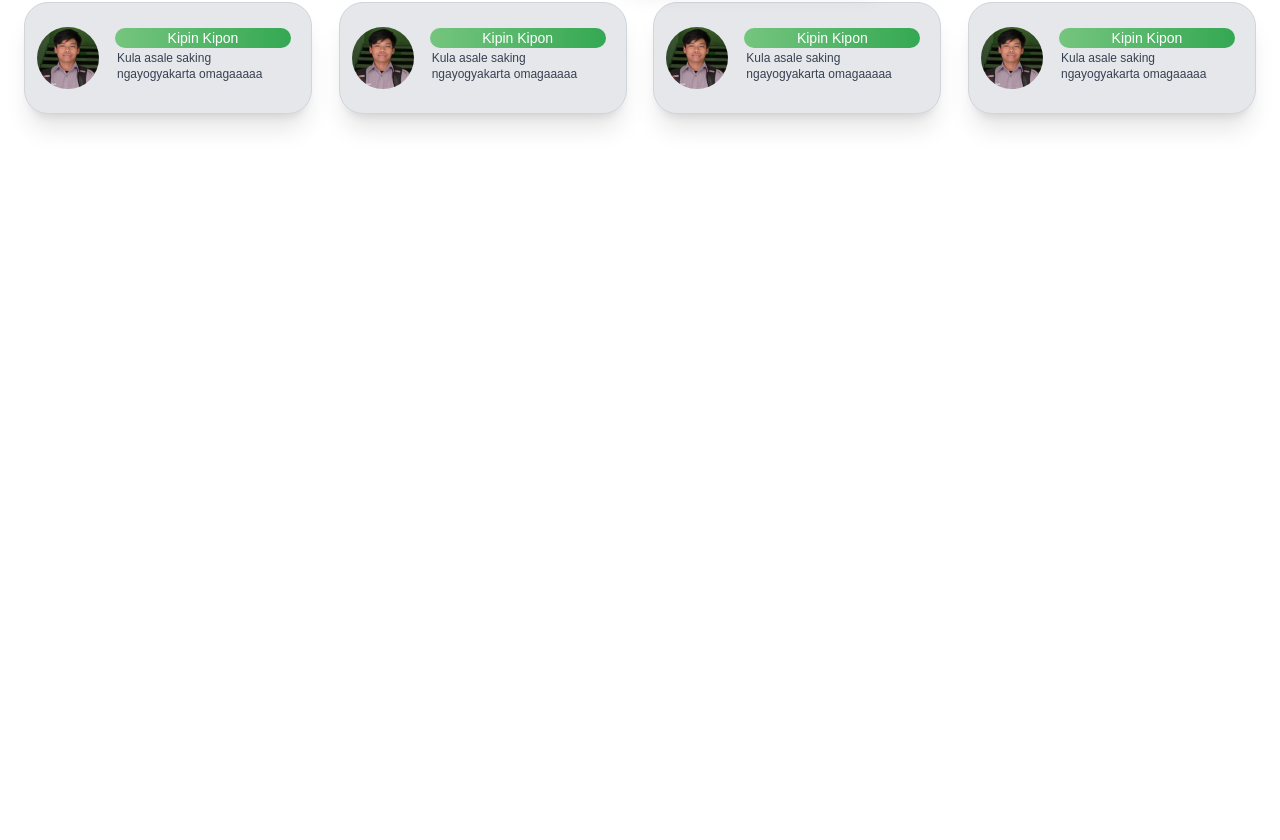
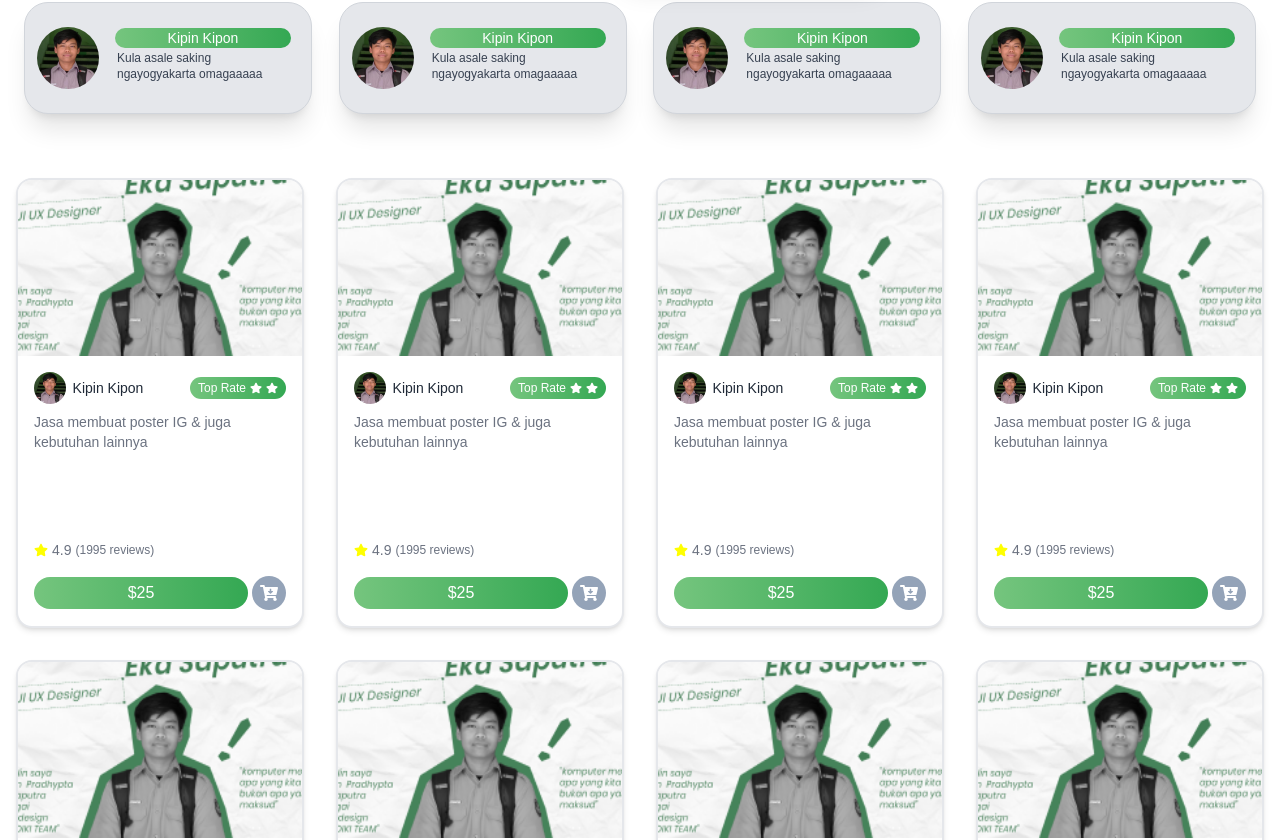
Before and after one commit to yhoikiteam/yhoikiteamfe, a Next.js app: page / in a window 1280 px wide. Shown: the part 493-1333 px from the top of the page. Before the commit the page ends 800 px from the top, so only its background shows below. Built offline with nearby package versions, Linux system fonts and the light colour scheme.

Commit message:
component card

```diff
--- /dev/null
+++ b/app/Data/Product.tsx
@@ -0,0 +1,120 @@
+interface Product {
+    name: string;
+    description: string;
+    rating: number;
+    reviews: number;
+    price: number;
+    badge: string;
+    image: string;
+}
+
+export const products: Product[] = [
+    {
+        name: "Kipin Kipon",
+        description: "Jasa membuat poster IG & juga kebutuhan lainnya",
+        rating: 4.9,
+        reviews: 1995,
+        price: 25,
+        badge: "/images/badge.png",
+        image: "/images/Profile.png",
+    },
+    {
+        name: "Kipin Kipon",
+        description: "Jasa membuat poster IG & juga kebutuhan lainnya",
+        rating: 4.9,
+        reviews: 1995,
+        price: 25,
+        badge: "/images/badge.png",
+        image: "/images/Profile.png",
+    },
+    {
+        name: "Kipin Kipon",
+        description: "Jasa membuat poster IG & juga kebutuhan lainnya",
+        rating: 4.9,
+        reviews: 1995,
+        price: 25,
+        badge: "/images/badge.png",
+        image: "/images/Profile.png",
+    },
+    {
+        name: "Kipin Kipon",
+        description: "Jasa membuat poster IG & juga kebutuhan lainnya",
+        rating: 4.9,
+        reviews: 1995,
+        price: 25,
+        badge: "/images/badge.png",
+        image: "/images/Profile.png",
+    },
+    {
+        name: "Kipin Kipon",
+        description: "Jasa membuat poster IG & juga kebutuhan lainnya",
+        rating: 4.9,
+        reviews: 1995,
+        price: 25,
+        badge: "/images/badge.png",
+        image: "/images/Profile.png",
+    },
+    {
+        name: "Kipin Kipon",
+        description: "Jasa membuat poster IG & juga kebutuhan lainnya",
+        rating: 4.9,
+        reviews: 1995,
+        price: 25,
+        badge: "/images/badge.png",
+        image: "/images/Profile.png",
+    },
+    {
+        name: "Kipin Kipon",
+        description: "Jasa membuat poster IG & juga kebutuhan lainnya",
+        rating: 4.9,
+        reviews: 1995,
+        price: 25,
+        badge: "/images/badge.png",
+        image: "/images/Profile.png",
+    },
+    {
+        name: "Kipin Kipon",
+        description: "Jasa membuat poster IG & juga kebutuhan lainnya",
+        rating: 4.9,
+        reviews: 1995,
+        price: 25,
+        badge: "/images/badge.png",
+        image: "/images/Profile.png",
+    },
+    {
+        name: "Kipin Kipon",
+        description: "Jasa membuat poster IG & juga kebutuhan lainnya",
+        rating: 4.9,
+        reviews: 1995,
+        price: 25,
+        badge: "/images/badge.png",
+        image: "/images/Profile.png",
+    },
+    {
+        name: "Kipin Kipon",
+        description: "Jasa membuat poster IG & juga kebutuhan lainnya",
+        rating: 4.9,
+        reviews: 1995,
+        price: 25,
+        badge: "/images/badge.png",
+        image: "/images/Profile.png",
+    },
+    {
+        name: "Kipin Kipon",
+        description: "Jasa membuat poster IG & juga kebutuhan lainnya",
+        rating: 4.9,
+        reviews: 1995,
+        price: 25,
+        badge: "/images/badge.png",
+        image: "/images/Profile.png",
+    },
+    {
+        name: "Kipin Kipon",
+        description: "Jasa membuat poster IG & juga kebutuhan lainnya",
+        rating: 4.9,
+        reviews: 1995,
+        price: 25,
+        badge: "/images/badge.png",
+        image: "/images/Profile.png",
+    },
+]
--- /dev/null
+++ b/app/components/CardProduct.tsx
@@ -0,0 +1,71 @@
+import Image from "next/image";
+import { products } from "../Data/Product";
+import { FaStar } from "react-icons/fa";
+import { FaCartArrowDown } from "react-icons/fa";
+
+export default function CardProduct() {
+    return (
+        <div className="grid grid-cols-1 sm:grid-cols-2 md:grid-cols-3 lg:grid-cols-4 gap-8 p-4 shadow-xl ">
+            {products.map((product, index) => (
+                <div key={index} className="max-w-sm rounded-2xl shadow-md bg-white overflow-hidden border-2 border-gray-200">
+                    {/* Hero Image */}
+                    <div className="relative h-44 bg-gray-100 flex justify-center items-center">
+                        <Image
+                            src={product.badge}
+                            alt={product.name}
+                            width={600}
+                            height={600}
+                            className="h-full w-full object-fill"
+                        />
+                    </div>
+                    {/* Card Content */}
+                    <div className="p-4">
+                        <div className="flex items-center justify-between mb-2">
+                            <Image
+                                src={product.image}
+                                alt="Badge"
+                                width={32}
+                                height={32}
+                                className="rounded-full"
+                            />
+                            <span className="font-medium text-sm text-gray-800 -ml-24 md:-ml-1 lg:-ml-10">
+                                {product.name}
+                            </span>
+
+                            {/* Rating */}
+                            <span className="flex text-xs text-white bg-gradient-to-r from-color1 to-color2 px-4 md:px-2 rounded-full gap-1 py-[0.2rem] items-center">
+                                <p className="text-xs">Top Rate</p>
+                                {[...Array(2)].map((index) => (
+                                    <FaStar key={index} className="text-white" />
+                                ))}
+                            </span>
+                        </div>
+
+                        {/* Description */}
+                        <p className="text-gray-500 text-sm pb-5 lg:pb-20">{product.description}</p>
+
+                        {/* Rating and reviews */}
+                        <div className="flex items-center mt-2 text-gray-500">
+                            <span className="flex items-center text-sm mr-1">
+                                <FaStar className="text-yellow-400 mr-1 text-sm items-center" fill="yellow" />
+                                {product.rating.toFixed(1)}
+                            </span>
+                            <span className="text-xs">({product.reviews} reviews)</span>
+                        </div>
+
+                        {/* Add to keranjang*/}
+                        <div className="mt-4 flex justify-between items-center">
+                            <button className="text-white  w-full py-2 md:py-1 bg-gradient-to-r from-color1 to-color2 rounded-full hover:from-color2 hover:to-color2 duration-300 text-md mr-1">
+                                ${product.price}
+                            </button>
+
+                            <button className="bg-slate-400 text-white px-2 py-2 text-lg rounded-full hover:bg-gray-600">
+                                <FaCartArrowDown />
+                            </button>
+                        </div>
+                    </div>
+                </div>
+            ))}
+        </div>
+    );
+}
--- a/app/components/pages/Hero.tsx
+++ b/app/components/pages/Hero.tsx
@@ -4,7 +4,7 @@ import Testimony from "../Testimony";
 
 const HeroSection = () => {
   return (
-    <section className="w-full h-screen bg-white pt-28 px-6">
+    <section className="w-full bg-white pt-28 px-6">
       <div className="max-w-7xl mx-auto grid grid-cols-1 lg:grid-cols-2 gap-8 items-center">
         <div>
           <h1 className="text-4xl font-bold text-[#535753] leading-tight">
@@ -73,7 +73,7 @@ const HeroSection = () => {
       <div className="w-full flex justify-between py-12">
         {users.slice(0, 4).map((user, index) => (
           <div key={index}>
-            <Testimony gambar={user.imagePath} nama={user.name} komennya={user.description}/>
+            <Testimony gambar={user.imagePath} nama={user.name} komennya={user.description} />
           </div>
         ))}
       </div>
--- a/app/page.tsx
+++ b/app/page.tsx
@@ -1,14 +1,18 @@
+import CardProduct from "./components/CardProduct";
 import Navbar from "./components/Navbar";
 import HeroSection from "./components/pages/Hero";
 
 export default function page() {
-  return(
+  return (
     <div className="#">
       <div className="fixed w-full z-50">
-        <Navbar/>
+        <Navbar />
       </div>
       <section>
-        <HeroSection/>
+        <HeroSection />
+      </section>
+      <section>
+        <CardProduct />
       </section>
     </div>
   )
--- a/package.json
+++ b/package.json
@@ -9,9 +9,10 @@
     "lint": "next lint"
   },
   "dependencies": {
+    "next": "15.0.3",
     "react": "19.0.0-rc-66855b96-20241106",
     "react-dom": "19.0.0-rc-66855b96-20241106",
-    "next": "15.0.3"
+    "react-icons": "^5.4.0"
   },
   "devDependencies": {
     "@types/node": "^20",
```
Also changed, not shown: public/images/badge.png (added), 1 other file (tests, documents, lock files or other folders).
